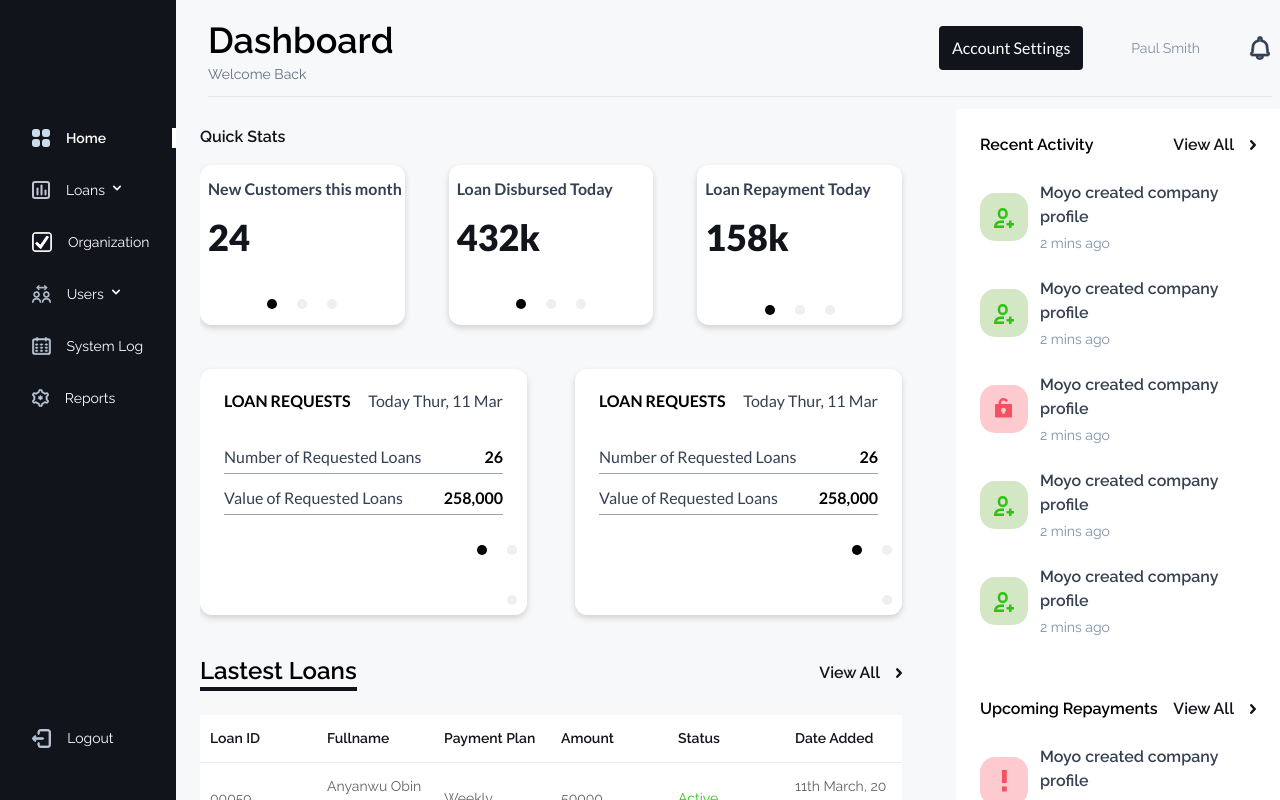
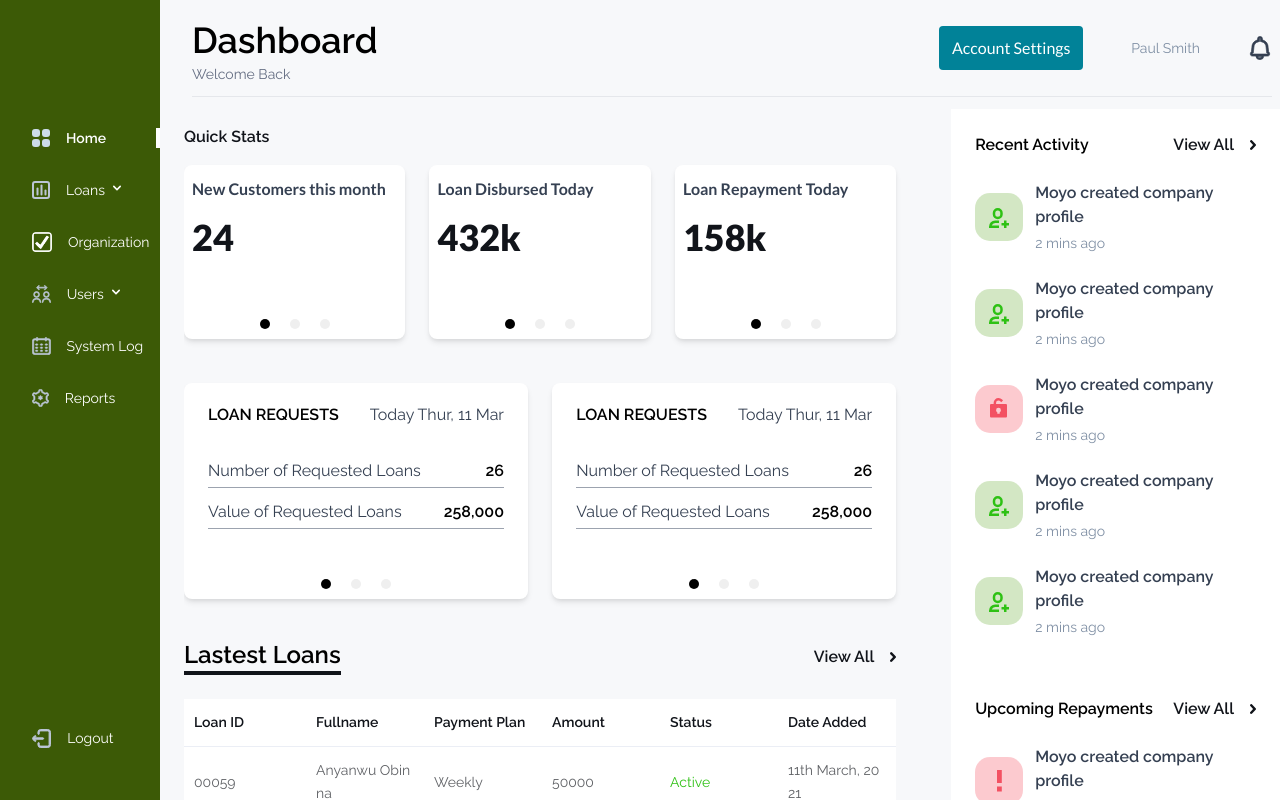
Before and after one commit to Daltimore/loanee-dashboard, a Vue app: page /dashboard in a window 1280 px wide. Built offline with nearby package versions, Linux system fonts and the light colour scheme; no server answers; what vue-toastr-2 would draw is missing.

Commit message:
css tweaks

```diff
--- a/src/components/BigCardCarousel.vue
+++ b/src/components/BigCardCarousel.vue
@@ -1,5 +1,5 @@
 <template>
-  <div id="big-card">
+  <div class="bg-white rounded lg:rounded-lg xl:rounded-xl shadow-md">
     <carousel :perPage="perPage">
       <slide class="px-3 md:px-3 lg:px-6">
         <div class="flex justify-between items-center py-5">
@@ -104,35 +104,4 @@ export default {
   font-family: 'Lato', sans-serif;
   position: relative;
 }
-#big-card .VueCarousel {
-  width: 415px ;
-  height: auto;
-  background: #ffffff;
-  box-shadow: 0px 3px 6px #00000029;
-  border-radius: 12px;
-}
-
-#big-card .VueCarousel-pagination {
-  text-align: right;
-  width: 22%;
-  margin-left: auto;
-}
-
-#big-card .VueCarousel-dot-container {
-  margin: 0 !important;
-}
-
-#big-card .VueCarousel-dot--active {
-  outline: none !important;
-}
-
-@media (max-width: 1280px) {
-  #big-card .VueCarousel {
-  width: auto ;
-  height: auto;
-  background: #ffffff;
-  box-shadow: 0px 3px 6px #00000029;
-  border-radius: 12px;
-}
-}
 </style>
--- a/src/components/SideBar.vue
+++ b/src/components/SideBar.vue
@@ -1,7 +1,7 @@
 <template>
-  <div class="fixed inset-y-0 left-0 w-44 transition duration-300 transform bg-dashblack overflow-y-auto lg:translate-x-0 lg:static lg:inset-0">
+  <div class="fixed inset-y-0 left-0 w-40 xl:w-52 transition duration-300 transform bg-dashgreen overflow-y-auto lg:translate-x-0 lg:static lg:inset-0">
     <div class="pt-32">
-      <router-link to="/dashboard" class="flex items-center pl-8">
+      <router-link to="/dashboard" class="flex items-center px-8">
         <img src="@/assets/img/dashboard-active.svg" alt="">
         <span class="text-white pl-4 text-sm">Home</span>
       </router-link>
@@ -17,16 +17,16 @@
         </p>
         <div
           v-if="open"
-          class="w-full mt-2 origin-top-right rounded-md shadow-lg">
-          <div :class="open === true ? 'pl-9' : 'px-2 rounded-md'">
+          class="w-full mt-2 origin-top-right rounded-md shadow-md">
+          <div :class="open === true ? 'px-8' : 'px-2 rounded-md'">
             <router-link
-              class="block text-white py-2 mt-2 text-sm font-semibold pr-2"
+              class="block text-white py-2 mt-2 text-sm font-semibold pr-2 w-full"
               to="/dashboard/manage-loans"
             >
-              Manage Loans
+              <span class="text-xs">Manage Loans</span>
             </router-link>
             <router-link
-              class="block text-white py-2 mt-2 text-sm font-semibold pr-2"
+              class="block text-white py-2 mt-2 text-sm font-semibold pr-2 w-full"
               to="/dashboard/loan-request"
             >
               Loan Request
@@ -46,25 +46,25 @@
           <span class="text-sm">Users</span>
           <svg fill="currentColor" viewBox="0 0 20 20" :class="{'rotate-180': open1, 'rotate-0': !open1}" class="inline w-4 h-4 mt-1 ml-1 transition-transform duration-200 transform md:-mt-1"><path fill-rule="evenodd" d="M5.293 7.293a1 1 0 011.414 0L10 10.586l3.293-3.293a1 1 0 111.414 1.414l-4 4a1 1 0 01-1.414 0l-4-4a1 1 0 010-1.414z" clip-rule="evenodd"></path></svg>
         </p>
-        <div v-if="open1" class="w-full mt-2 origin-top-right rounded-md shadow-lg">
+        <div v-if="open1" class="w-full mt-2 origin-top-right rounded-md shadow-md">
           <div :class="open1 === true ? 'pl-9' : 'px-2 rounded-md'">
             <router-link
-              class="block text-white py-2 mt-2 text-sm font-semibold pr-5"
+              class="flex text-white py-2 mt-2 text-sm font-semibold pr-5"
               to="/dashboard/customers"
             >
-              Customers
+              <span>Customers</span>
             </router-link>
             <router-link
-              class="block text-white py-2 mt-2 text-sm font-semibold pr-5"
+              class="flex text-white py-2 mt-2 text-sm font-semibold pr-5"
               to="/dashboard/system-users"
             >
-              System Users
+              <span>System Users</span>
             </router-link>
             <router-link
-              class="block text-white py-2 mt-2 text-sm font-semibold pr-5"
+              class="flex text-white py-2 mt-2 text-sm font-semibold pr-5"
               to="/dashboard/user-groups"
             >
-              User Group
+              <span>User Group</span>
             </router-link>
           </div>
         </div>
--- a/src/components/SmallCardCarousel.vue
+++ b/src/components/SmallCardCarousel.vue
@@ -1,5 +1,5 @@
 <template>
-  <div id="small_card">
+  <div class="bg-white rounded lg:rounded-lg xl:rounded-xl shadow-md">
     <carousel :perPage="perPage">
       <slide class="py-3 pl-2">
         <div>
--- a/src/components/TopBar.vue
+++ b/src/components/TopBar.vue
@@ -11,7 +11,7 @@
     </div>
     <div class="flex justify-between items-center">
       <button
-        class="bg-dashblack rounded
+        class="bg-navgreen rounded
         w-36 h-11 text-center account text-white focus:outline-none"
       >
         Account Settings
--- a/src/views/Dashboard/index.vue
+++ b/src/views/Dashboard/index.vue
@@ -2,7 +2,7 @@
   <div class="flex justify-between mx-auto relative flex-col md:flex-row">
     <div class="w-left">
       <h5 class="font-semibold text-dashblack py-4">Quick Stats</h5>
-      <div class="grid grid-cols-1 md:grid-cols-3 gap:4 md:gap-6 lg:gap-11">
+      <div class="grid grid-cols-1 md:grid-cols-3 gap:4 md:gap-6 lg:gap-6">
         <small-card-carousel
           title1="New Customers this month"
           content1="24"
@@ -32,7 +32,7 @@
 
         ></small-card-carousel>
       </div>
-      <div class="grid grid-cols-2 gap-12 mt-11">
+      <div class="grid grid-cols-2 gap-6 mt-11">
         <big-card-carousel></big-card-carousel>
         <big-card-carousel></big-card-carousel>
       </div>
--- a/tailwind.config.js
+++ b/tailwind.config.js
@@ -1,19 +1,15 @@
 const colors = require('tailwindcss/colors')
 
 module.exports = {
-  purge: [
-    './src/**/*.html',
-    './src/**/*.vue',
-    './src/**/*.jsx',
-  ],
+  purge: [],
   presets: [],
   darkMode: false, // or 'media' or 'class'
   theme: {
     screens: {
       sm: '640px',
-      md: '768px',
-      lg: '1024px',
-      xl: '1280px',
+      md: '1024px',
+      lg: '1280px',
+      xl: '1440px',
       '2xl': '1536px',
     },
     colors: {
@@ -27,6 +23,8 @@ module.exports = {
       card: '#354052',
       tablegreen: '#2EC114',
       dash: '#E2E7EE',
+      navgreen: '#018298',
+      dashgreen: '#3c5a06',
 
       black: colors.black,
       white: colors.white,
@@ -83,6 +81,15 @@ module.exports = {
       pulse: 'pulse 2s cubic-bezier(0.4, 0, 0.6, 1) infinite',
       bounce: 'bounce 1s infinite',
     },
+    backdropBlur: (theme) => theme('blur'),
+    backdropBrightness: (theme) => theme('brightness'),
+    backdropContrast: (theme) => theme('contrast'),
+    backdropGrayscale: (theme) => theme('grayscale'),
+    backdropHueRotate: (theme) => theme('hueRotate'),
+    backdropInvert: (theme) => theme('invert'),
+    backdropOpacity: (theme) => theme('opacity'),
+    backdropSaturate: (theme) => theme('saturate'),
+    backdropSepia: (theme) => theme('sepia'),
     backgroundColor: (theme) => theme('colors'),
     backgroundImage: {
       none: 'none',
@@ -111,6 +118,30 @@ module.exports = {
       auto: 'auto',
       cover: 'cover',
       contain: 'contain',
+    },
+    blur: {
+      0: '0',
+      none: '0',
+      sm: '4px',
+      DEFAULT: '8px',
+      md: '12px',
+      lg: '16px',
+      xl: '24px',
+      '2xl': '40px',
+      '3xl': '64px',
+    },
+    brightness: {
+      0: '0',
+      50: '.5',
+      75: '.75',
+      90: '.9',
+      95: '.95',
+      100: '1',
+      105: '1.05',
+      110: '1.1',
+      125: '1.25',
+      150: '1.5',
+      200: '2',
     },
     borderColor: (theme) => ({
       ...theme('colors'),
@@ -145,7 +176,20 @@ module.exports = {
       inner: 'inset 0 2px 4px 0 rgba(0, 0, 0, 0.06)',
       none: 'none',
     },
+    caretColor: (theme) => theme('colors'),
+    contrast: {
+      0: '0',
+      50: '.5',
+      75: '.75',
+      100: '1',
+      125: '1.25',
+      150: '1.5',
+      200: '2',
+    },
     container: {},
+    content: {
+      none: 'none',
+    },
     cursor: {
       auto: 'auto',
       default: 'default',
@@ -159,7 +203,37 @@ module.exports = {
     divideColor: (theme) => theme('borderColor'),
     divideOpacity: (theme) => theme('borderOpacity'),
     divideWidth: (theme) => theme('borderWidth'),
+    dropShadow: {
+      sm: '0 1px 1px rgba(0,0,0,0.05)',
+      DEFAULT: ['0 1px 2px rgba(0, 0, 0, 0.1)', '0 1px 1px rgba(0, 0, 0, 0.06)'],
+      md: ['0 4px 3px rgba(0, 0, 0, 0.07)', '0 2px 2px rgba(0, 0, 0, 0.06)'],
+      lg: ['0 10px 8px rgba(0, 0, 0, 0.04)', '0 4px 3px rgba(0, 0, 0, 0.1)'],
+      xl: ['0 20px 13px rgba(0, 0, 0, 0.03)', '0 8px 5px rgba(0, 0, 0, 0.08)'],
+      '2xl': '0 25px 25px rgba(0, 0, 0, 0.15)',
+      none: '0 0 #0000',
+    },
     fill: { current: 'currentColor' },
+    grayscale: {
+      0: '0',
+      DEFAULT: '100%',
+    },
+    hueRotate: {
+      '-180': '-180deg',
+      '-90': '-90deg',
+      '-60': '-60deg',
+      '-30': '-30deg',
+      '-15': '-15deg',
+      0: '0deg',
+      15: '15deg',
+      30: '30deg',
+      60: '60deg',
+      90: '90deg',
+      180: '180deg',
+    },
+    invert: {
+      0: '0',
+      DEFAULT: '100%',
+    },
     flex: {
       1: '1 1 0%',
       auto: '1 1 auto',
@@ -579,6 +653,13 @@ module.exports = {
       90: '90deg',
       180: '180deg',
     },
+    saturate: {
+      0: '0',
+      50: '.5',
+      100: '1',
+      150: '1.5',
+      200: '2',
+    },
     scale: {
       0: '0',
       50: '.5',
@@ -590,6 +671,10 @@ module.exports = {
       110: '1.1',
       125: '1.25',
       150: '1.5',
+    },
+    sepia: {
+      0: '0',
+      DEFAULT: '100%',
     },
     skew: {
       '-12': '-12deg',
@@ -653,7 +738,8 @@ module.exports = {
     transitionProperty: {
       none: 'none',
       all: 'all',
-      DEFAULT: 'background-color, border-color, color, fill, stroke, opacity, box-shadow, transform',
+      DEFAULT:
+        'background-color, border-color, color, fill, stroke, opacity, box-shadow, transform, filter, backdrop-filter',
       colors: 'background-color, border-color, color, fill, stroke',
       opacity: 'opacity',
       shadow: 'box-shadow',
@@ -735,6 +821,8 @@ module.exports = {
     'even',
     'visited',
     'checked',
+    'empty',
+    'read-only',
     'group-hover',
     'group-focus',
     'focus-within',
@@ -751,7 +839,18 @@ module.exports = {
     alignSelf: ['responsive'],
     animation: ['responsive'],
     appearance: ['responsive'],
+    backdropBlur: ['responsive'],
+    backdropBrightness: ['responsive'],
+    backdropContrast: ['responsive'],
+    backdropFilter: ['responsive'],
+    backdropGrayscale: ['responsive'],
+    backdropHueRotate: ['responsive'],
+    backdropInvert: ['responsive'],
+    backdropOpacity: ['responsive'],
+    backdropSaturate: ['responsive'],
+    backdropSepia: ['responsive'],
     backgroundAttachment: ['responsive'],
+    backgroundBlendMode: ['responsive'],
     backgroundClip: ['responsive'],
     backgroundColor: ['responsive', 'dark', 'group-hover', 'focus-within', 'hover', 'focus'],
     backgroundImage: ['responsive'],
@@ -759,23 +858,30 @@ module.exports = {
     backgroundPosition: ['responsive'],
     backgroundRepeat: ['responsive'],
     backgroundSize: ['responsive'],
+    backgroundOrigin: ['responsive'],
+    blur: ['responsive'],
     borderCollapse: ['responsive'],
     borderColor: ['responsive', 'dark', 'group-hover', 'focus-within', 'hover', 'focus'],
     borderOpacity: ['responsive', 'dark', 'group-hover', 'focus-within', 'hover', 'focus'],
     borderRadius: ['responsive'],
     borderStyle: ['responsive'],
     borderWidth: ['responsive'],
+    boxDecorationBreak: ['responsive'],
     boxShadow: ['responsive', 'group-hover', 'focus-within', 'hover', 'focus'],
     boxSizing: ['responsive'],
+    brightness: ['responsive'],
     clear: ['responsive'],
     container: ['responsive'],
+    contrast: ['responsive'],
     cursor: ['responsive'],
     display: ['responsive'],
     divideColor: ['responsive', 'dark'],
     divideOpacity: ['responsive', 'dark'],
     divideStyle: ['responsive'],
     divideWidth: ['responsive'],
+    dropShadow: ['responsive'],
     fill: ['responsive'],
+    filter: ['responsive'],
     flex: ['responsive'],
     flexDirection: ['responsive'],
     flexGrow: ['responsive'],
@@ -790,6 +896,7 @@ module.exports = {
     fontWeight: ['responsive'],
     gap: ['responsive'],
     gradientColorStops: ['responsive', 'dark', 'hover', 'focus'],
+    grayscale: ['responsive'],
     gridAutoColumns: ['responsive'],
     gridAutoFlow: ['responsive'],
     gridAutoRows: ['responsive'],
@@ -802,7 +909,10 @@ module.exports = {
     gridTemplateColumns: ['responsive'],
     gridTemplateRows: ['responsive'],
     height: ['responsive'],
+    hueRotate: ['responsive'],
     inset: ['responsive'],
+    invert: ['responsive'],
+    isolation: ['responsive'],
     justifyContent: ['responsive'],
     justifyItems: ['responsive'],
     justifySelf: ['responsive'],
@@ -815,6 +925,7 @@ module.exports = {
     maxWidth: ['responsive'],
     minHeight: ['responsive'],
     minWidth: ['responsive'],
+    mixBlendMode: ['responsive'],
     objectFit: ['responsive'],
     objectPosition: ['responsive'],
     opacity: ['responsive', 'group-hover', 'focus-within', 'hover', 'focus'],
@@ -837,7 +948,9 @@ module.exports = {
     ringOpacity: ['responsive', 'dark', 'focus-within', 'focus'],
     ringWidth: ['responsive', 'focus-within', 'focus'],
     rotate: ['responsive', 'hover', 'focus'],
+    saturate: ['responsive'],
     scale: ['responsive', 'hover', 'focus'],
+    sepia: ['responsive'],
     skew: ['responsive', 'hover', 'focus'],
     space: ['responsive'],
     stroke: ['responsive'],
```
